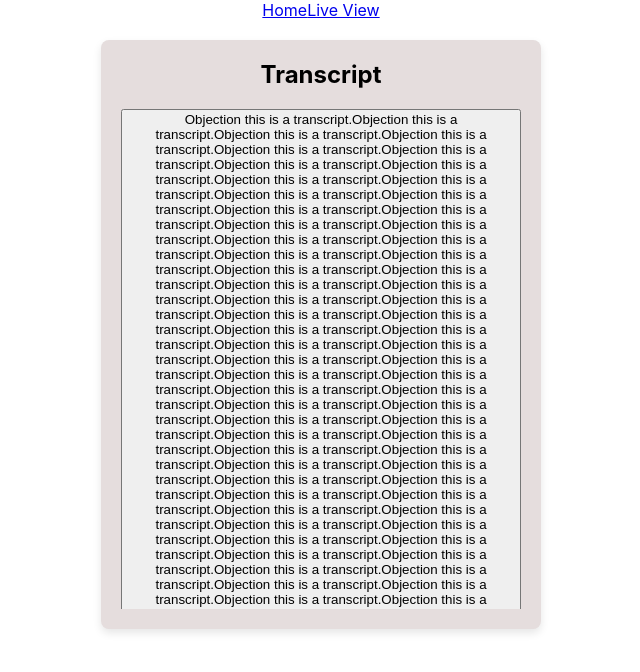
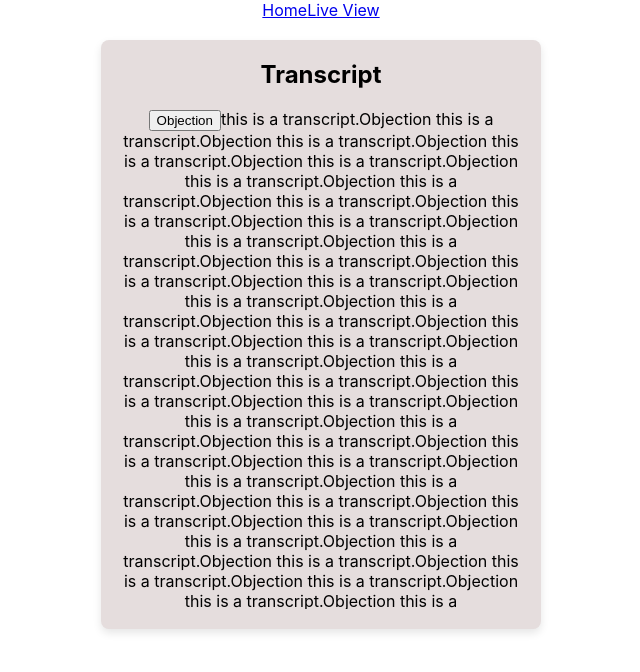
Before and after one commit to b-smiley/read-back-app, a React (Create React App) app in the folder frontend/: page /live-view in a window 1280 px wide. Shown: the top 672 px of the page, without its empty margins (319-959 px from the left). Built offline with nearby package versions, Linux system fonts and the light colour scheme.

Commit message:
COMPLETE: transcript

```diff
--- a/frontend/src/components/Transcript/Transcript.jsx
+++ b/frontend/src/components/Transcript/Transcript.jsx
@@ -47,13 +47,13 @@ function Transcript({ transcript = "", keywords = [], mode = "" }) {
       // Push the keyword as a button
       segments.push({
         type: "button",
-        content: transcript.slice(keyword.startIndex, keyword.endIndex),
+        content: transcript.slice(keyword.startIndex, keyword.lastIndex),
         startIndex: keyword.startIndex,
-        endIndex: keyword.endIndex,
+        lastIndex: keyword.lastIndex,
       });
 
       // Update the completed portion
-      lastIndex = keyword.endIndex;
+      lastIndex = keyword.lastIndex;
     });
     // Add the remaining text after the last keyword
     if (lastIndex < transcript.length) {
```
